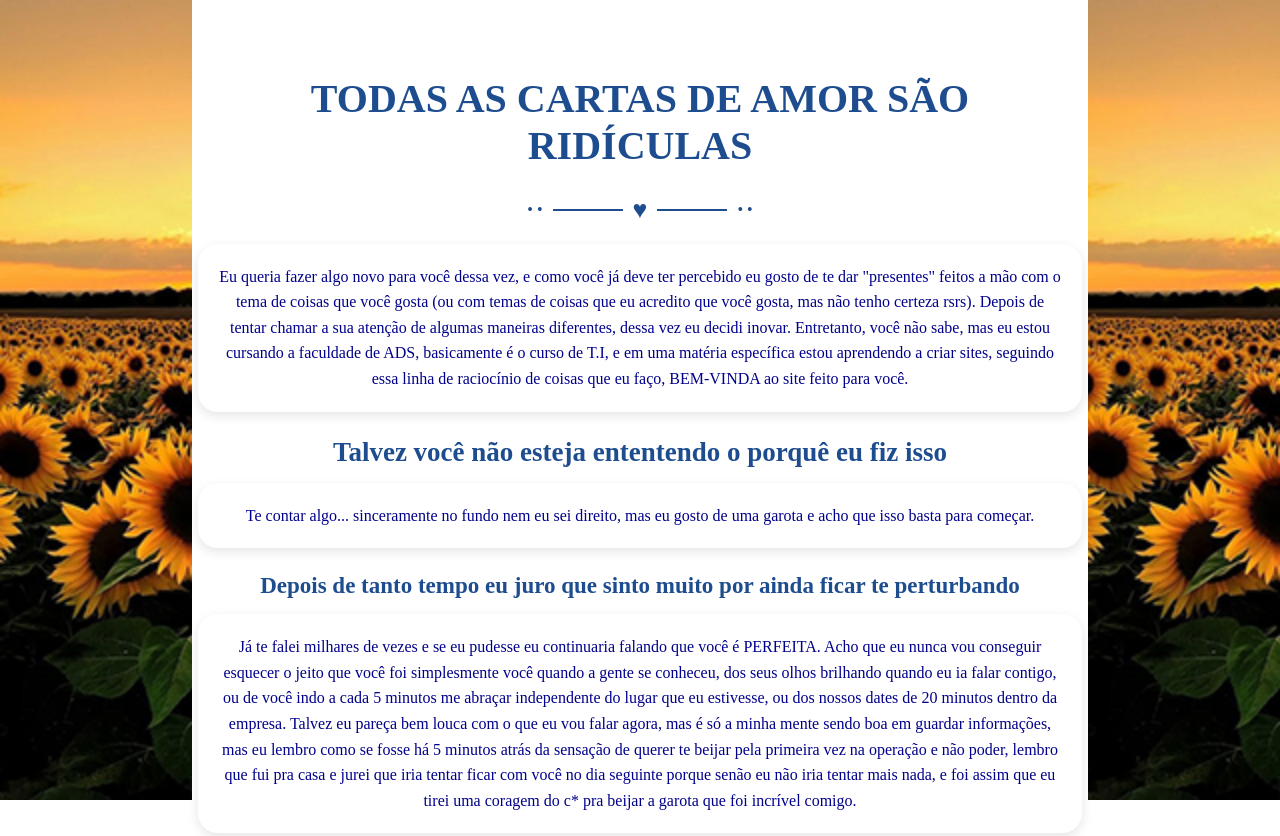
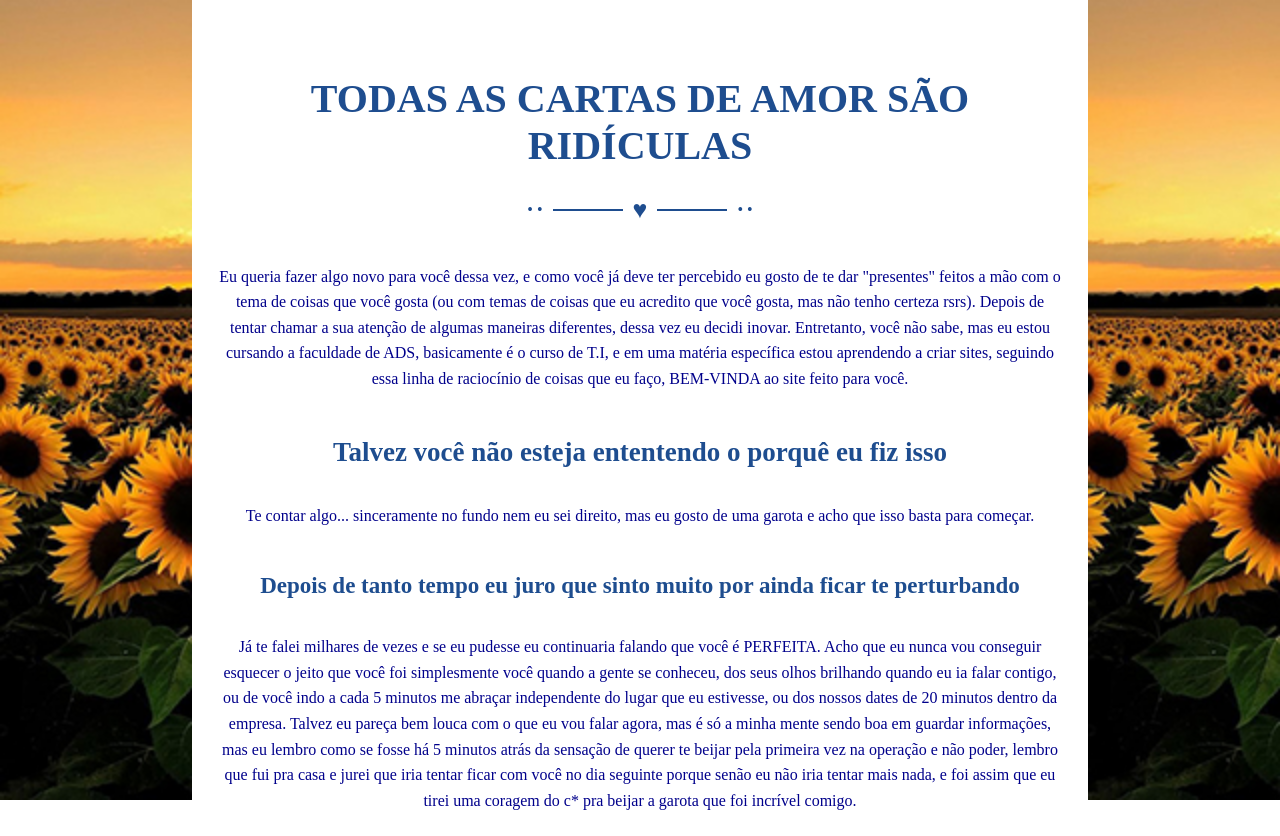
Before and after one commit to Pollyana-lang/para-uma-certa-garota, a plain HTML site: page index.html in a window 1280 px wide. Shown: the top 836 px of the page. Drawn offline with Linux system fonts and the light colour scheme.

Commit message:
Update index.html

```diff
--- a/index.html
+++ b/index.html
@@ -98,18 +98,10 @@
 		}
 
 		p {
-		background-color: white;
 
 		padding: 20px;
-
-		border-radius: 20px;
-
 		margin: 15px auto;
-
 		max-width: 1000px;
-
-		box-shadow: 0 4px 12px rgba(0,0,0,0.10);
-
 		line-height: 1.6;
 		}
 
```
